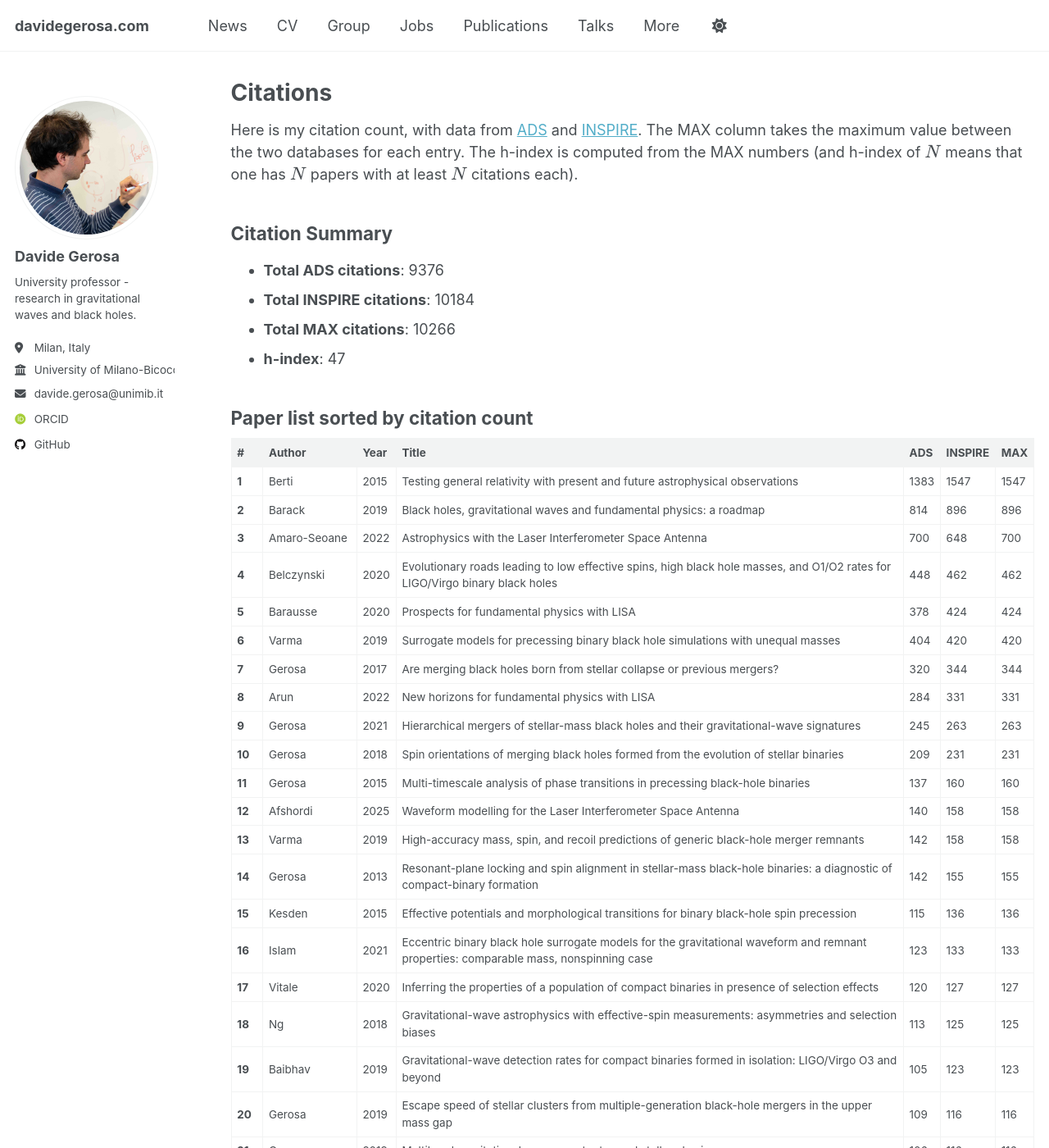
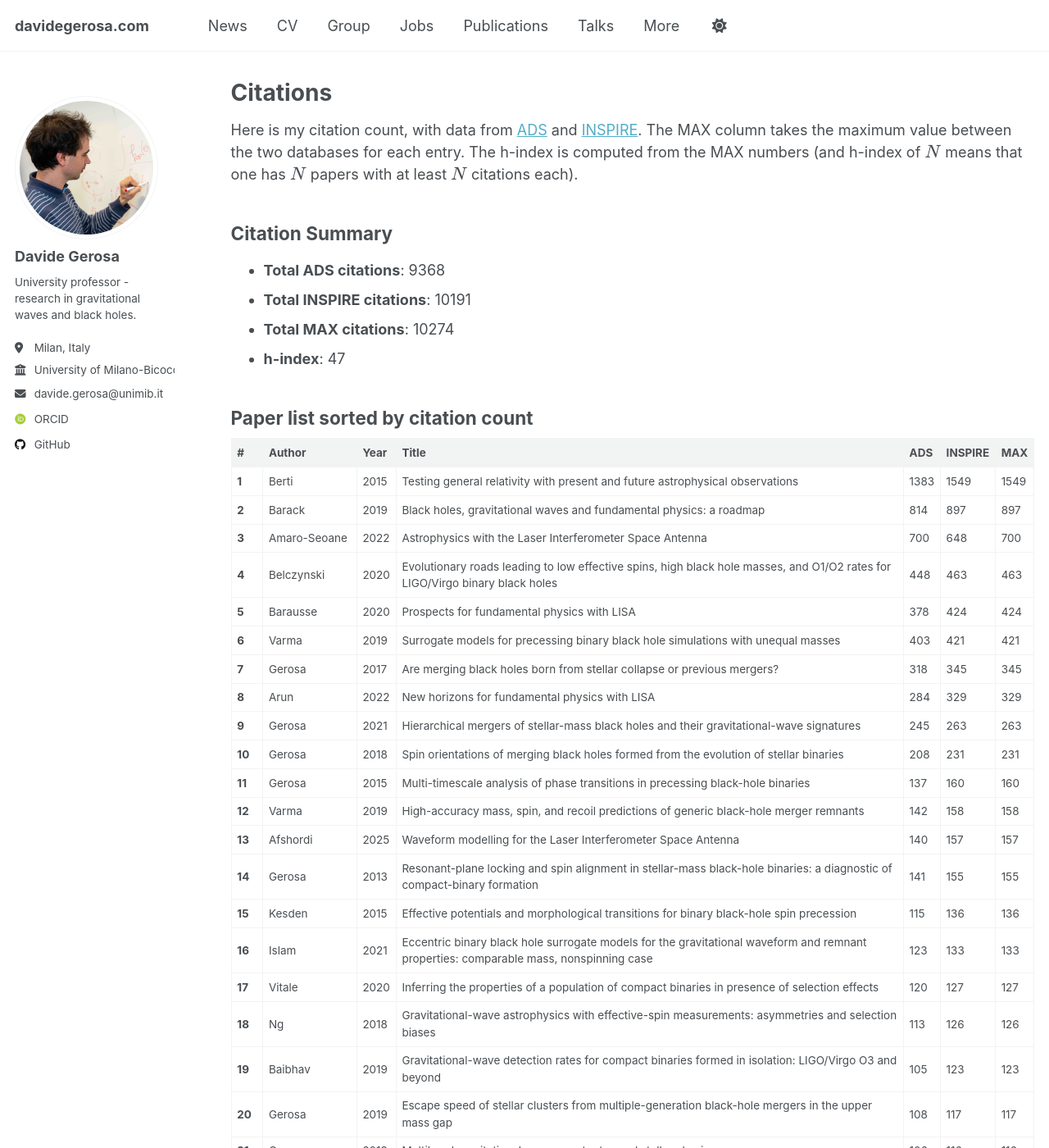
Before and after one commit to dgerosa/website, a Jekyll site: the page built from _pages/citations.md, in a window 1280 px wide and 1400 px high. Shown: the whole window at 82% size. Built offline with Jekyll 4.4.1, drawn with Linux system fonts in a browser that asks for light colours; some web fonts are replaced; some of the changed text lies outside the part shown.

Commit message:
Website update from workflow

```diff
--- a/_pages/_citations.md
+++ b/_pages/_citations.md
@@ -1,34 +1,34 @@
 ## Citation Summary
 
-- **Total ADS citations**: 9376
-- **Total INSPIRE citations**: 10184
-- **Total MAX citations**: 10266
+- **Total ADS citations**: 9368
+- **Total INSPIRE citations**: 10191
+- **Total MAX citations**: 10274
 - **h-index**: 47
 
 ## Paper list sorted by citation count
 
 | # | Author | Year | Title | ADS | INSPIRE | MAX |
 |---|--------|------|-------|-----|---------|-----|
-| **1** | Berti | 2015 | Testing general relativity with present and future astrophysical observations | 1383 | 1547 | 1547 |
-| **2** | Barack | 2019 | Black holes, gravitational waves and fundamental physics: a roadmap | 814 | 896 | 896 |
+| **1** | Berti | 2015 | Testing general relativity with present and future astrophysical observations | 1383 | 1549 | 1549 |
+| **2** | Barack | 2019 | Black holes, gravitational waves and fundamental physics: a roadmap | 814 | 897 | 897 |
 | **3** | Amaro-Seoane | 2022 | Astrophysics with the Laser Interferometer Space Antenna | 700 | 648 | 700 |
-| **4** | Belczynski | 2020 | Evolutionary roads leading to low effective spins, high black hole masses, and O1/O2 rates for LIGO/Virgo binary black holes | 448 | 462 | 462 |
+| **4** | Belczynski | 2020 | Evolutionary roads leading to low effective spins, high black hole masses, and O1/O2 rates for LIGO/Virgo binary black holes | 448 | 463 | 463 |
 | **5** | Barausse | 2020 | Prospects for fundamental physics with LISA | 378 | 424 | 424 |
-| **6** | Varma | 2019 | Surrogate models for precessing binary black hole simulations with unequal masses | 404 | 420 | 420 |
-| **7** | Gerosa | 2017 | Are merging black holes born from stellar collapse or previous mergers? | 320 | 344 | 344 |
-| **8** | Arun | 2022 | New horizons for fundamental physics with LISA | 284 | 331 | 331 |
+| **6** | Varma | 2019 | Surrogate models for precessing binary black hole simulations with unequal masses | 403 | 421 | 421 |
+| **7** | Gerosa | 2017 | Are merging black holes born from stellar collapse or previous mergers? | 318 | 345 | 345 |
+| **8** | Arun | 2022 | New horizons for fundamental physics with LISA | 284 | 329 | 329 |
 | **9** | Gerosa | 2021 | Hierarchical mergers of stellar-mass black holes and their gravitational-wave signatures | 245 | 263 | 263 |
-| **10** | Gerosa | 2018 | Spin orientations of merging black holes formed from the evolution of stellar binaries | 209 | 231 | 231 |
+| **10** | Gerosa | 2018 | Spin orientations of merging black holes formed from the evolution of stellar binaries | 208 | 231 | 231 |
 | **11** | Gerosa | 2015 | Multi-timescale analysis of phase transitions in precessing black-hole binaries | 137 | 160 | 160 |
-| **12** | Afshordi | 2025 | Waveform modelling for the Laser Interferometer Space Antenna | 140 | 158 | 158 |
-| **13** | Varma | 2019 | High-accuracy mass, spin, and recoil predictions of generic black-hole merger remnants | 142 | 158 | 158 |
-| **14** | Gerosa | 2013 | Resonant-plane locking and spin alignment in stellar-mass black-hole binaries: a diagnostic of compact-binary formation | 142 | 155 | 155 |
+| **12** | Varma | 2019 | High-accuracy mass, spin, and recoil predictions of generic black-hole merger remnants | 142 | 158 | 158 |
+| **13** | Afshordi | 2025 | Waveform modelling for the Laser Interferometer Space Antenna | 140 | 157 | 157 |
+| **14** | Gerosa | 2013 | Resonant-plane locking and spin alignment in stellar-mass black-hole binaries: a diagnostic of compact-binary formation | 141 | 155 | 155 |
 | **15** | Kesden | 2015 | Effective potentials and morphological transitions for binary black-hole spin precession | 115 | 136 | 136 |
 | **16** | Islam | 2021 | Eccentric binary black hole surrogate models for the gravitational waveform and remnant properties: comparable mass, nonspinning case | 123 | 133 | 133 |
 | **17** | Vitale | 2020 | Inferring the properties of a population of compact binaries in presence of selection effects | 120 | 127 | 127 |
-| **18** | Ng | 2018 | Gravitational-wave astrophysics with effective-spin measurements: asymmetries and selection biases | 113 | 125 | 125 |
+| **18** | Ng | 2018 | Gravitational-wave astrophysics with effective-spin measurements: asymmetries and selection biases | 113 | 126 | 126 |
 | **19** | Baibhav | 2019 | Gravitational-wave detection rates for compact binaries formed in isolation: LIGO/Virgo O3 and beyond | 105 | 123 | 123 |
-| **20** | Gerosa | 2019 | Escape speed of stellar clusters from multiple-generation black-hole mergers in the upper mass gap | 109 | 116 | 116 |
+| **20** | Gerosa | 2019 | Escape speed of stellar clusters from multiple-generation black-hole mergers in the upper mass gap | 108 | 117 | 117 |
 | **21** | Gerosa | 2019 | Multiband gravitational-wave event rates and stellar physics | 106 | 116 | 116 |
 | **22** | Gerosa | 2016 | PRECESSION: Dynamics of spinning black-hole binaries with python | 92 | 101 | 101 |
 | **23** | Wysocki | 2018 | Explaining LIGO's observations via isolated binary evolution with natal kicks | 95 | 99 | 99 |
```
Also changed, not shown: other parts of _pages/_citations.md (+8 -8 lines), _pages/_group.md (+1 -1 lines), _pages/_publications.md (+1 -1 lines), _pages/_talks.md (+1 -1 lines).
